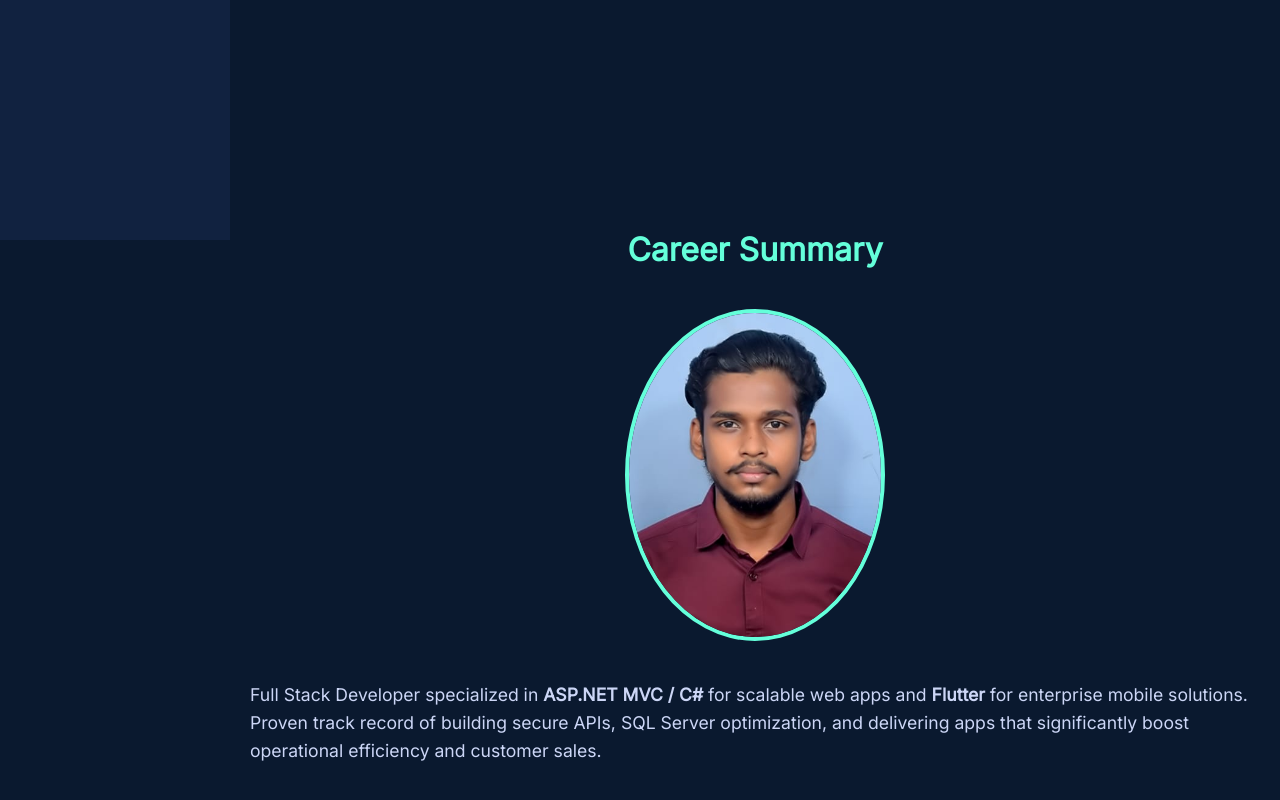
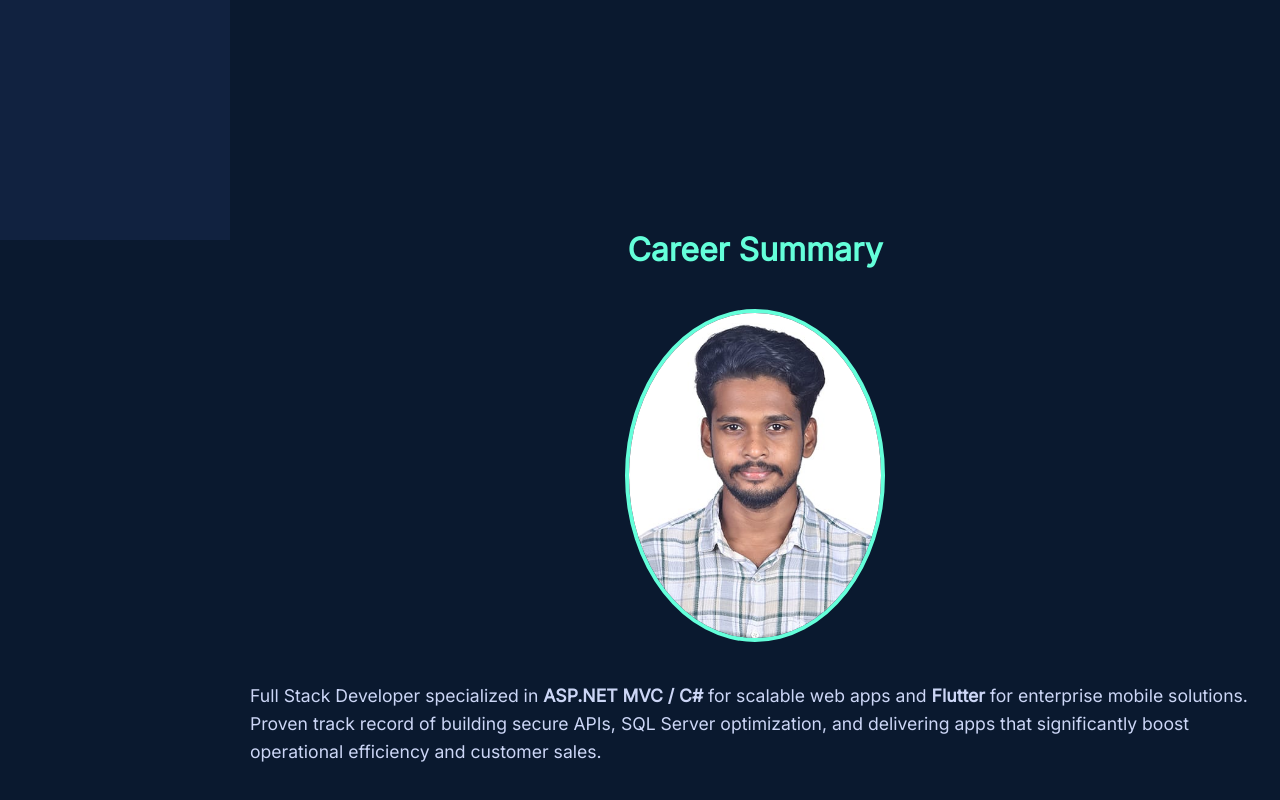
Before and after one commit to ananthakrishnan17/portfolio, a plain HTML site: page index.html in a window 1280 px wide. Shown: the part 560-1360 px from the top of the page. Drawn offline with nearby package versions, Linux system fonts and the light colour scheme.

Commit message:
Update index.html

```diff
--- a/index.html
+++ b/index.html
@@ -110,7 +110,7 @@ footer{text-align:center;padding:20px;background:#112240;}
 <section id="about" data-aos="fade-up">
   <h2 class="section-title">Career Summary</h2>
   <div class="about">
-    <img src="img/Profile.jpeg" alt="Profile">
+    <img src="img/Krishna.jpeg" alt="Profile">
     <p>
       Full Stack Developer specialized in <strong>ASP.NET MVC / C#</strong> for scalable web apps
       and <strong>Flutter</strong> for enterprise mobile solutions.
```
